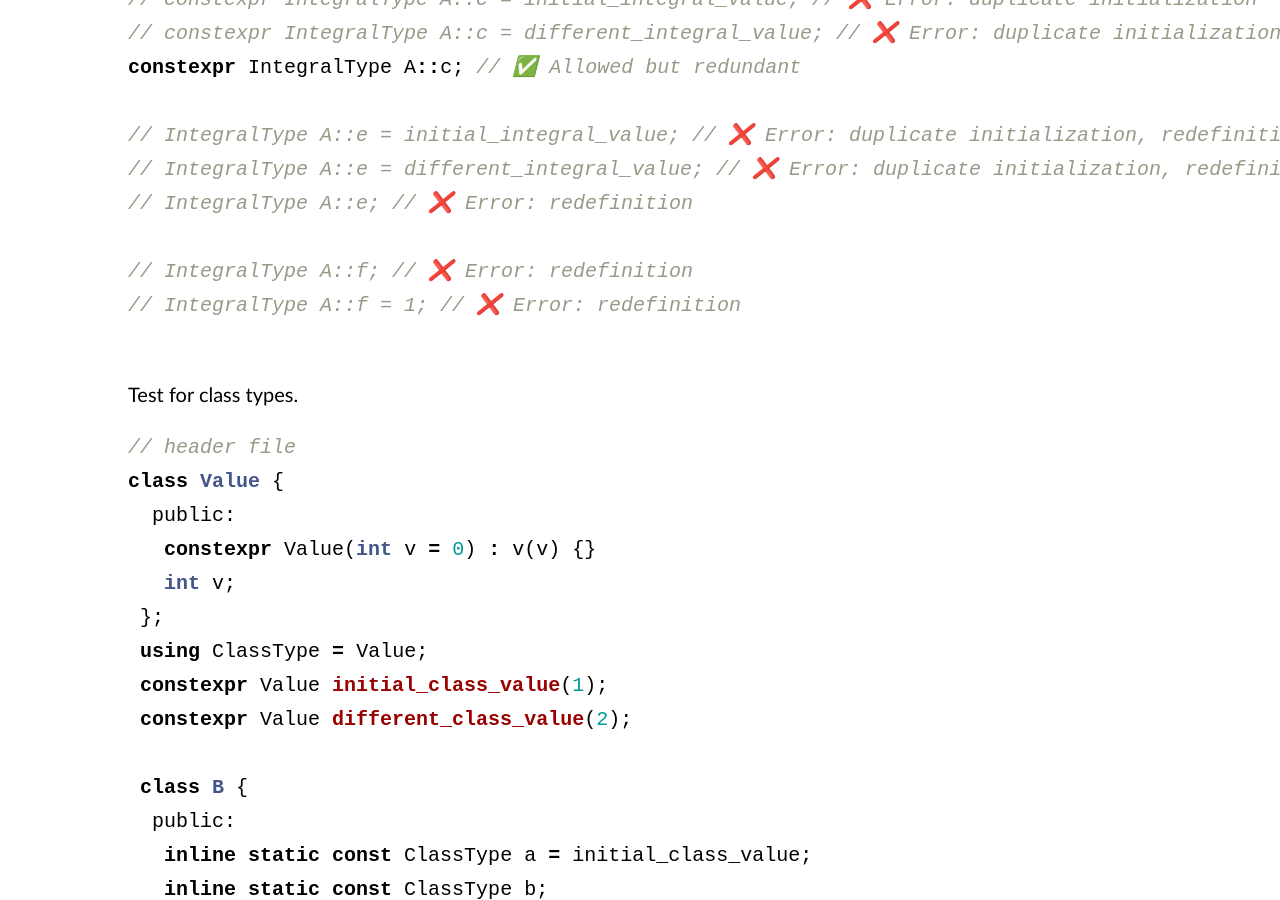
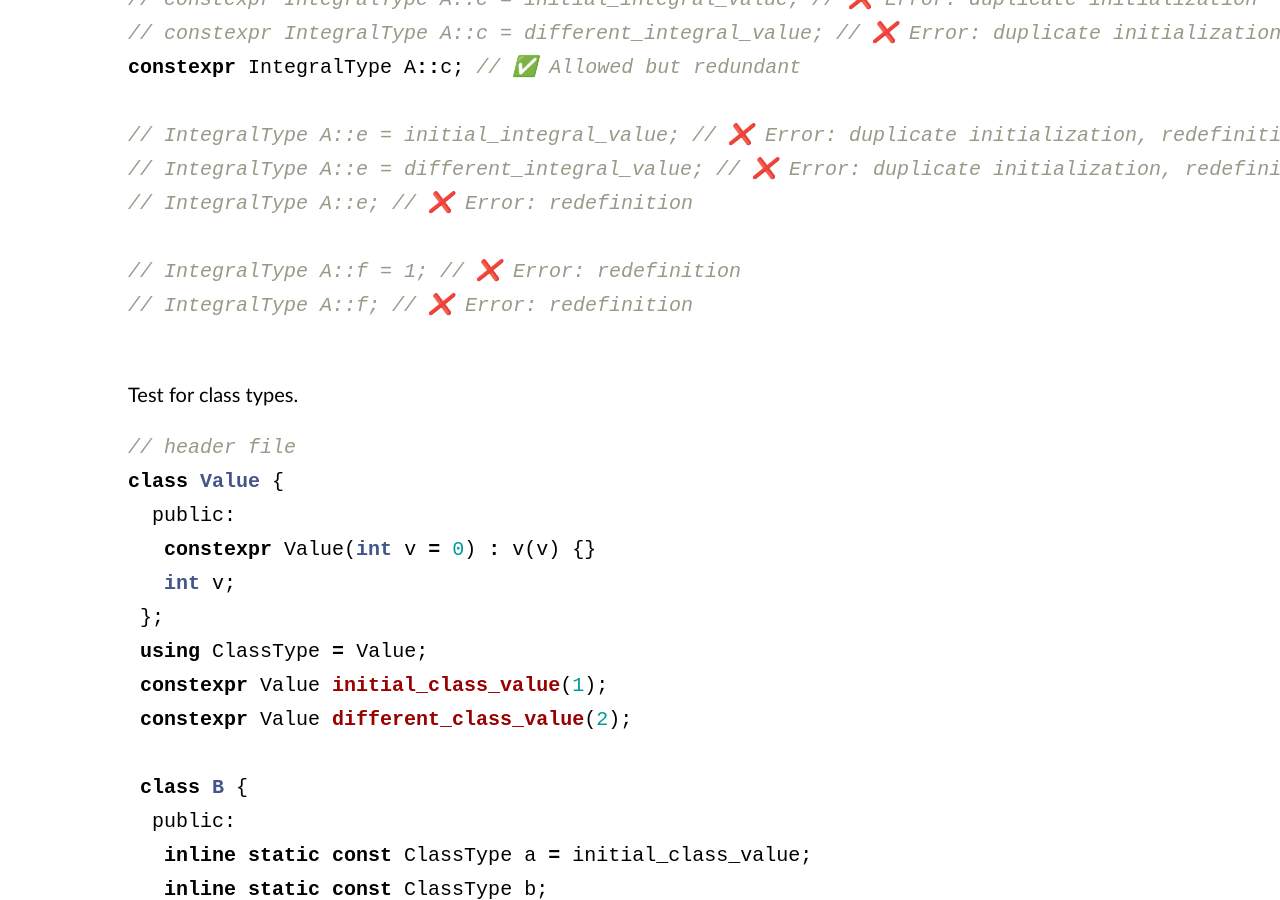
Before and after one commit to baihacker/main, a Jekyll site: the page built from docs/_posts/2025-02-09-A_survey_on_c++_class_static_data_members.md, in a window 1280 px wide and 900 px high, scrolled down 5239 px. Built offline with Jekyll 4.4.1, drawn with Linux system fonts in a browser that asks for light colours; comment, search, counter and statistics services are not loaded.

Commit message:
Refine docs.

````diff
--- a/docs/_posts/2025-02-09-A_survey_on_c++_class_static_data_members.md
+++ b/docs/_posts/2025-02-09-A_survey_on_c++_class_static_data_members.md
@@ -104,8 +104,8 @@
 // constexpr IntegralType A::c = different_integral_value; // ❌ Error: duplicate initialization
 constexpr IntegralType A::c;  // ✅ Reauired if ODR-used
 
-IntegralType A::f;      // ✅ Required if used
-IntegralType A::f = 1;  // ✅ Required if used
+IntegralType A::f = 1;      // ✅ Required if used
+IntegralType A::f;          // ✅ Required if used
 ```
 
 Test for class types.
@@ -187,8 +187,8 @@
 // IntegralType A::e = different_integral_value; // ❌ Error: duplicate initialization, redefinition
 // IntegralType A::e; // ❌ Error: redefinition
 
+// IntegralType A::f = 1; // ❌ Error: redefinition
 // IntegralType A::f; // ❌ Error: redefinition
-// IntegralType A::f = 1; // ❌ Error: redefinition
 
 ```
 
````
